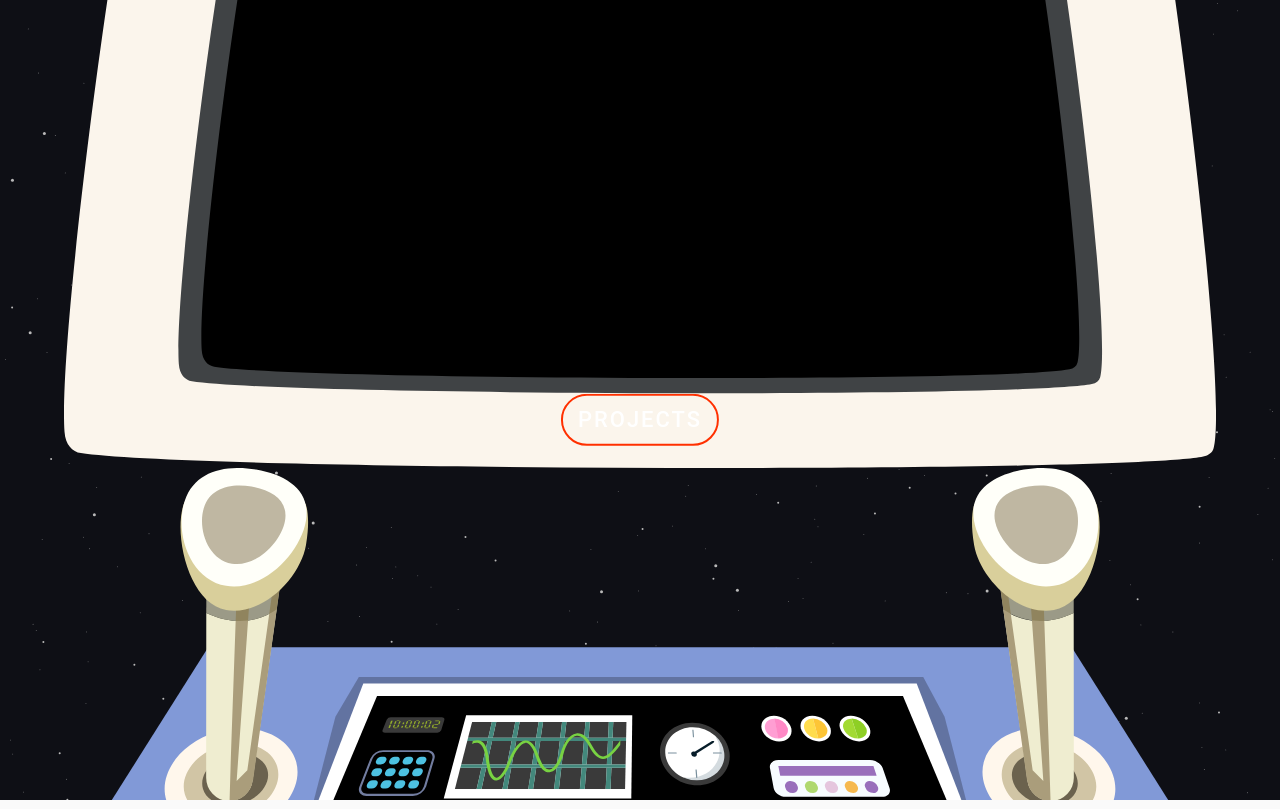
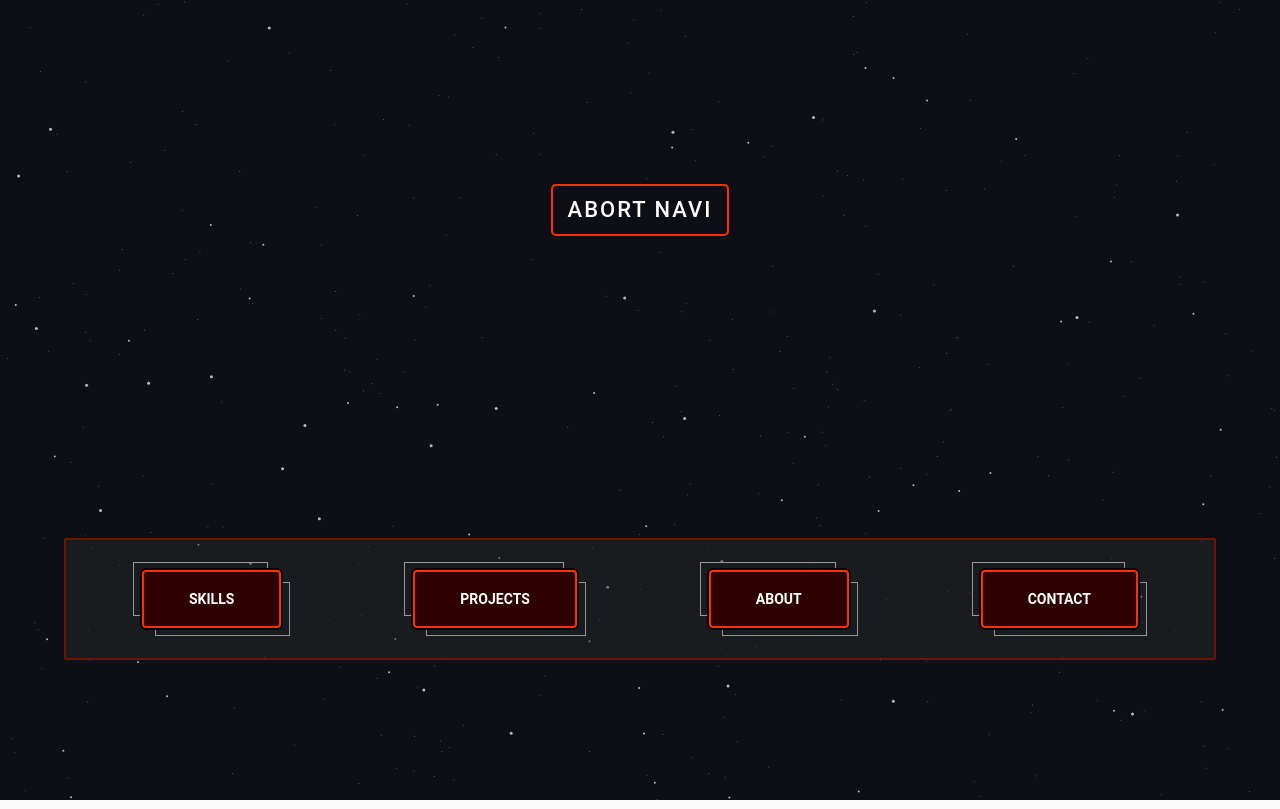
Before and after one commit to dsgnow/portfolio, a React (Create React App) app in the folder astroportfolio/: page /navigation in a window 1280 px wide. Built offline with nearby package versions, Linux system fonts and the light colour scheme.

Commit message:
add navi part1

```diff
--- a/astroportfolio/src/UI/Button/Button.js
+++ b/astroportfolio/src/UI/Button/Button.js
@@ -3,7 +3,7 @@ import { Button } from '@material-ui/core'
 import PropTypes from 'prop-types'
 
 const StyledButton = styled(Button)`
-  border-radius: 50px;
+  border-radius: 5px;
   margin-top: 20px;
   color: black;
   letter-spacing: 2px;
--- /dev/null
+++ b/astroportfolio/src/UI/Button/NaviButton.js
@@ -0,0 +1,83 @@
+import styled from 'styled-components'
+import { Button } from '@material-ui/core'
+import PropTypes from 'prop-types'
+
+const StyledNaviButton = styled(Button)`
+  color: white;
+  animation-delay: 0s;
+  margin: unset;
+  position: relative;
+  padding: 15px 45px;
+  font-size: 14px;
+  font-weight: bold;
+  text-transform: uppercase;
+  color: white;
+  background: #2d0200;
+  border: 2px solid #ff3000;
+  box-shadow: 0 0 0 2px #000000;
+  box-sizing: border-box;
+  z-index: auto;
+
+  &::after {
+    content: "";
+    position: absolute;
+    inset: 0;
+    height: 100%;
+    width: 100%;
+    border: 1px solid #ffffff;
+    transform: translate(-11px, -10px);
+    z-index: -1;
+    transition: transform 0.1s linear;
+
+  }
+
+  &::before {
+    content: "";
+    position: absolute;
+    inset: 0;
+    height: 100%;
+    width: 100%;
+    border: 1px solid #ffffff;
+    transform: translate(11px, 10px);
+    z-index: -1;
+    transition: transform 0.08s linear;
+  }
+
+  &:hover::after, &:hover::before {
+    transform: translate(0, 0);
+  }
+
+  &:focus {
+    outline: none;
+  }
+
+  &:active {
+    opacity: 0.8;
+    outline: none;
+    box-shadow: 0 0 10px inset rgba(0, 0, 0,
+    0.8);
+  }
+
+  &:active::before {
+    transform: translate(0, 0) scale(1.1, 1.3);
+    opacity: 0.3;
+    transition: transform 0.4s cubic-bezier(0, 1, 0, 1.5);
+  }
+
+  &:active::after {
+    transform: translate(0, 0) scale(1.3, 1.7);
+    opacity: 0.6;
+    transition: transform 0.4s cubic-bezier(0, 1, 0, 1.5);
+  }
+`
+
+const NaviButtonOk = (props) => {
+  return <StyledNaviButton {...props}>{props.title}</StyledNaviButton>
+}
+
+NaviButtonOk.propTypes = {
+  title: PropTypes.string.isRequired,
+  color: PropTypes.string.isRequired
+}
+
+export default NaviButtonOk
--- a/astroportfolio/src/pages/Navigation/Navigation.js
+++ b/astroportfolio/src/pages/Navigation/Navigation.js
@@ -6,6 +6,7 @@ import console from "../../Assets/Images/console.svg";
 import styled from "styled-components";
 import Typography from "@material-ui/core/Typography";
 import Button from '../../UI/Button/Button'
+import NaviButton from '../../UI/Button/NaviButton'
 
 const StyledTitleTypography = styled(Typography)`
   margin: unset !important;
@@ -60,13 +61,8 @@ const StyledButton = styled(Button)`
   animation-delay: 0s;
 `
 
-const NaviButton = styled(Button)`
-  color: white;
-  animation-delay: 0s;
-  position: absolute;
-  top: 50%;
-  right: 50%;
-  transform: translate(50%, -50%);
+const StyledNaviButton = styled(NaviButton)`
+
 `
 
 const WrapNavi = styled.div`
@@ -75,22 +71,52 @@ const WrapNavi = styled.div`
   flex-basis: 80%;
   justify-content: center;
   align-items: flex-end;
+  @media (orientation: landscape) {
+    flex-basis: 50%;
+  }
 `
 
 const WrapConsole = styled.div`
   display: flex;
   flex-direction: column;
-  justify-content: center;
+  justify-content: space-around;
   align-items: center;
+  border-width: 2px;
 `
 
-const MonitorImg = styled.img`
+const ShipDisplay = styled.div`
+  display: flex;
+  flex-direction: column;
+  justify-content: space-around;
+  border-style: solid;
+  border-width: 2px;
+  border-color: #6b1600;
+  border-radius: 2px;
+  padding: 50px;
+  margin: 20px 50px;
+  gap: 30px;
+  background-color: rgba(40, 40, 40, 0.48);
   width: 90vw;
-  position: relative;
+  @media (min-height: 800px) {
+    gap: 50px;
+  }
+  @media (orientation: landscape) {
+    flex-direction: row;
+    padding: 30px;
+    margin: 20px 50px;
+    gap: 40px;
+  }
 `
 
 const ConsoleImg = styled.img`
   width: 90vw;
+  display: none;
+  @media (min-height: 700px) {
+    display: block;
+  }
+  @media (orientation: landscape) {
+    display: none;
+  }
 `
 
 function Navigation(props) {
@@ -114,12 +140,28 @@ function Navigation(props) {
         </WrapTexts>
         <WrapNavi>
           <WrapConsole>
-             <NaviButton
-               color="default"
-               variant="outlined"
-               title="Projects">
-            </NaviButton>
-            <MonitorImg src={monitor} alt="monitor" />
+            <ShipDisplay>
+              <StyledNaviButton
+                color="default"
+                variant="outlined"
+                title="Skills">
+              </StyledNaviButton>
+              <StyledNaviButton
+                color="default"
+                variant="outlined"
+                title="Projects">
+              </StyledNaviButton>
+              <StyledNaviButton
+                color="default"
+                variant="outlined"
+                title="About">
+              </StyledNaviButton>
+              <StyledNaviButton
+                color="default"
+                variant="outlined"
+                title="Contact">
+              </StyledNaviButton>
+            </ShipDisplay>
             <ConsoleImg src={console} alt="console" />
           </WrapConsole>
         </WrapNavi>
--- a/astroportfolio/src/pages/Welcome/Welcome.js
+++ b/astroportfolio/src/pages/Welcome/Welcome.js
@@ -182,7 +182,7 @@ const StyledButton = styled(Button)`
 const Welcome = (props) => {
   const { speed } = props
   const [themeSpeed, setThemeSpeed] = useState(speed)
-  const [inSpace, setInSpace] = useState(false)
+  const [inSpace, setInSpace] = useState(true)
   const [time, setTime] = useState({
     months: '',
     days: '',
```
